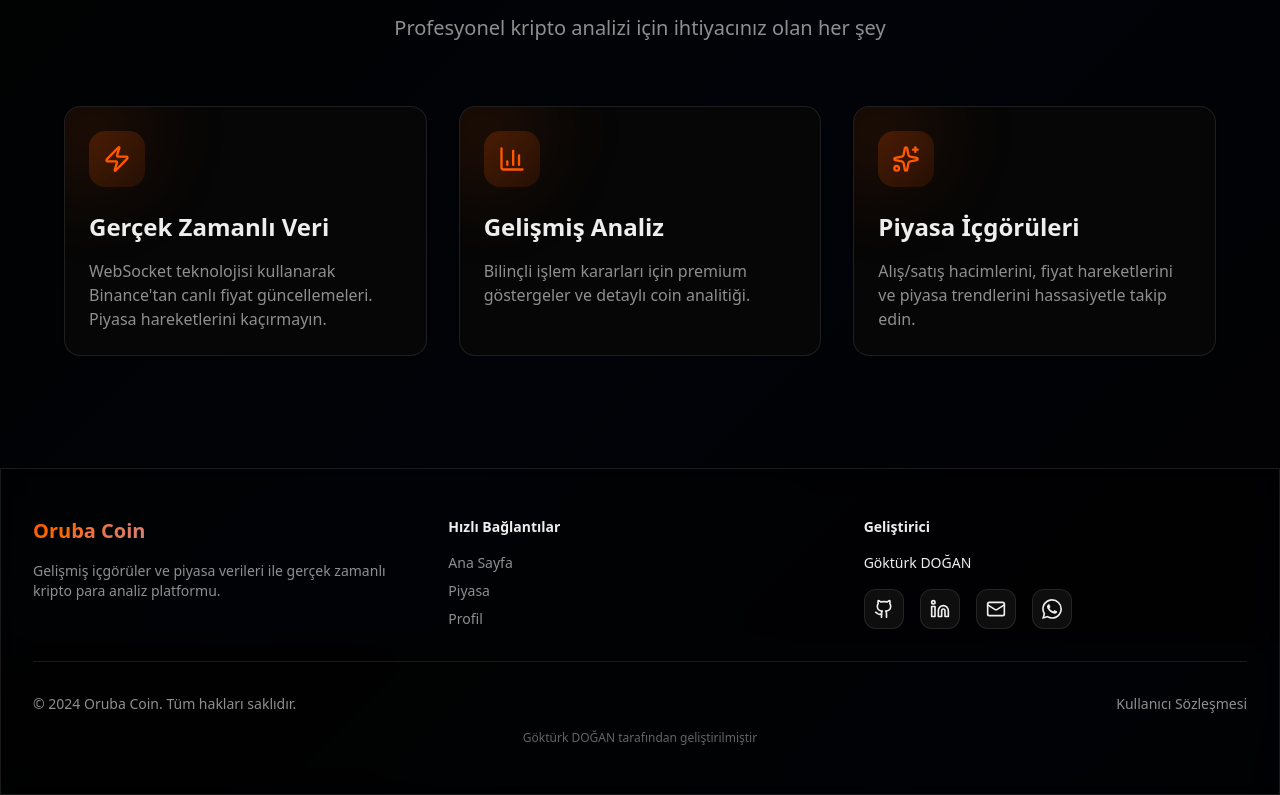
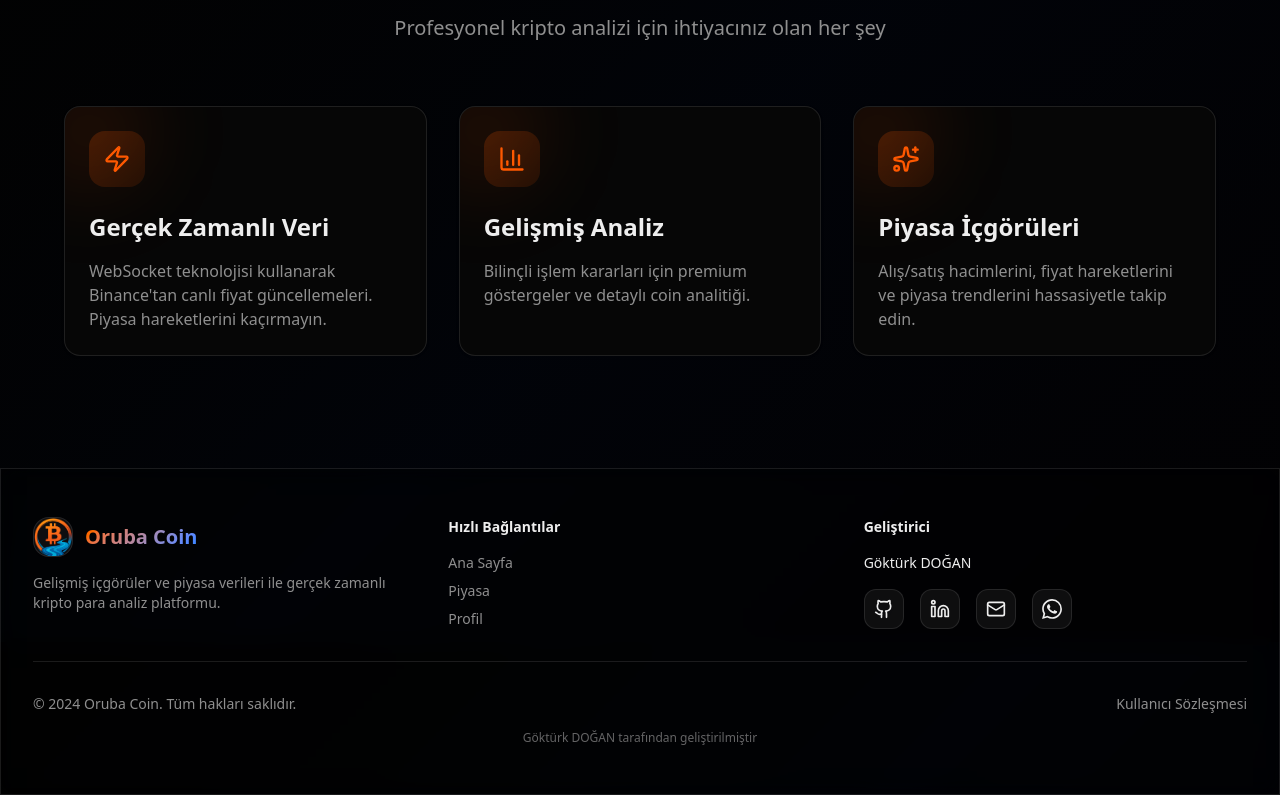
Before and after one commit to gokturkdogan/oruba-coin, a Next.js app: page / in a window 1280 px wide. Shown: the part 1758-2553 px from the top of the page. Built offline with nearby package versions, Linux system fonts and the light colour scheme; no server answers.

Commit message:
agreeements

```diff
--- a/app/kullanicisozlesmesi/page.tsx
+++ b/app/kullanicisozlesmesi/page.tsx
@@ -13,7 +13,6 @@ export default function KullanimSartlariPage() {
           <div className="text-center text-muted-foreground space-y-1 pt-4">
             <p>Yürürlük Tarihi: 2025</p>
             <p>Platform: <a href="https://orubacoin.com" className="text-primary hover:underline">orubacoin.com</a></p>
-            <p>Şirket: Oruba Teknoloji A.Ş. (bundan sonra "Oruba Coin" olarak anılacaktır)</p>
           </div>
         </CardHeader>
         <CardContent className="space-y-8 text-sm leading-relaxed">
@@ -143,9 +142,7 @@ export default function KullanimSartlariPage() {
           <div className="border-t border-white/10 pt-6">
             <h2 className="text-2xl font-bold mb-4">11. İletişim</h2>
             <div className="space-y-2 text-muted-foreground">
-              <p className="font-semibold">Oruba Teknoloji A.Ş.</p>
-              <p>E-posta: <a href="mailto:support@orubacoin.com" className="text-primary hover:underline">support@orubacoin.com</a></p>
-              <p>Adres: İstanbul, Türkiye</p>
+              <p>E-posta: <a href="mailto:orubacoin@gmail.com" className="text-primary hover:underline">orubacoin@gmail.com</a></p>
             </div>
           </div>
 
--- a/components/footer.tsx
+++ b/components/footer.tsx
@@ -1,6 +1,7 @@
 'use client'
 
 import Link from 'next/link'
+import Image from 'next/image'
 import { Github, Linkedin, Mail } from 'lucide-react'
 
 // WhatsApp Icon Component
@@ -22,7 +23,20 @@ export function Footer() {
         <div className="grid grid-cols-1 md:grid-cols-3 gap-8">
           {/* Brand */}
           <div className="space-y-4">
-            <h3 className="font-bold text-xl gradient-text">Oruba Coin</h3>
+            <div className="flex items-center gap-3">
+              <div className="relative h-10 w-10 overflow-hidden rounded-xl border border-white/10 bg-white/5 shadow-md">
+                <Image
+                  src="/oruba-coin-logo.png"
+                  alt="Oruba Coin"
+                  width={40}
+                  height={40}
+                  className="object-cover"
+                  priority
+                  unoptimized
+                />
+              </div>
+              <h3 className="font-bold text-xl gradient-text">Oruba Coin</h3>
+            </div>
             <p className="text-sm text-muted-foreground">
               Gelişmiş içgörüler ve piyasa verileri ile gerçek zamanlı kripto para analiz platformu.
             </p>
```
